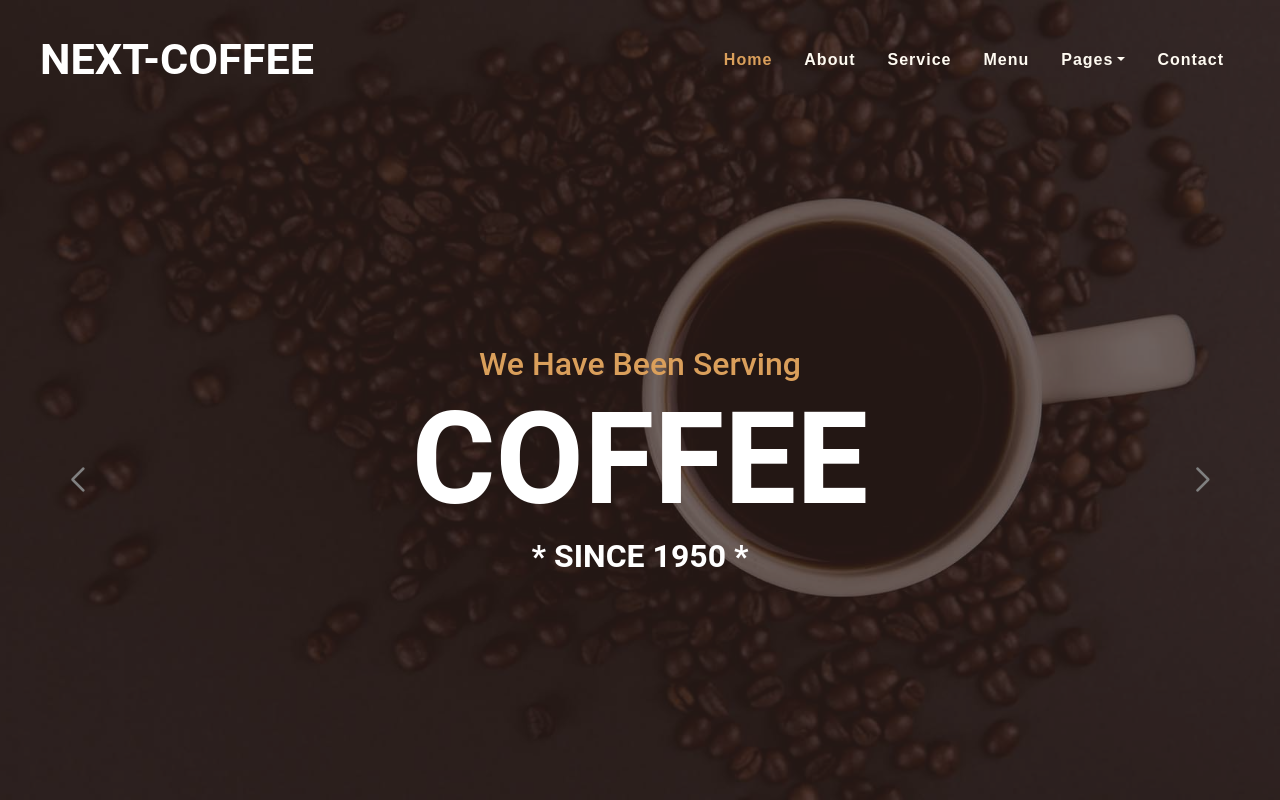
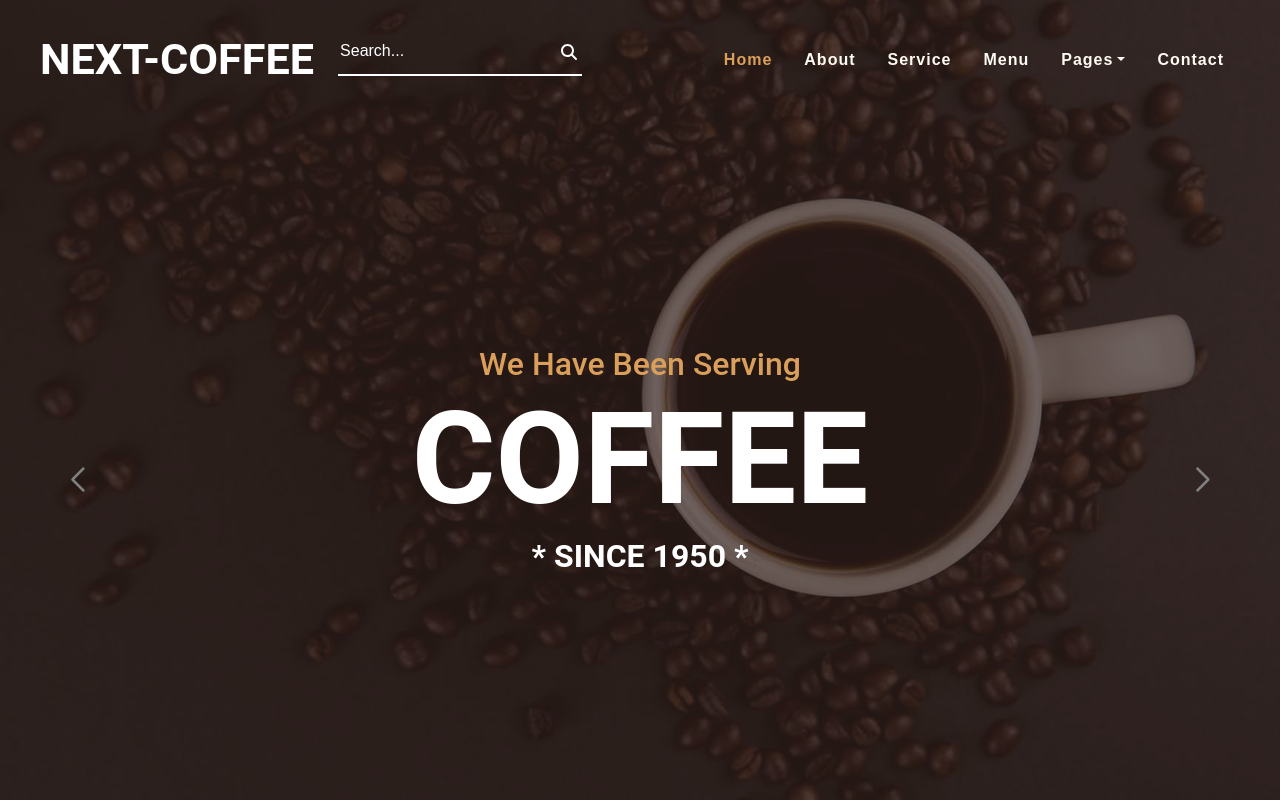
Before and after one commit to AmirAliAzimloo/SSR-SSG-Next13-Pages, a Next.js app: page / in a window 1280 px wide. Shown: the top 800 px of the page. Built offline with nearby package versions, Linux system fonts and the light colour scheme; data requests are answered from the project's data file.

Commit message:
global search completed

```diff
--- a/components/modules/Navbar/Navbar.tsx
+++ b/components/modules/Navbar/Navbar.tsx
@@ -1,16 +1,60 @@
-import React from "react";
+import React, { useState } from "react";
 import styles from "@/styles/Navbar.module.css";
 import Link from "next/link";
 
+// Fontawesome
+import "@fortawesome/fontawesome-svg-core/styles.css";
+import { config } from "@fortawesome/fontawesome-svg-core";
+config.autoAddCss = false;
+import { FontAwesomeIcon } from "@fortawesome/react-fontawesome";
+import { faSearch } from "@fortawesome/free-solid-svg-icons";
+import { useRouter } from "next/router";
+
 function Navbar() {
+
+  const route = useRouter();
+  const [search, setSearch] = useState("");
+
+  const searchHandlerWithEnter = (event:React.KeyboardEvent<HTMLInputElement>) => {
+    if (event.keyCode === 13) {
+      if (search.trim()) {
+        route.push(`/search?q=${search}`);
+      }
+    }
+  };
+
+  const searchHandler = () => {
+    if (search.trim()) {
+      route.push(`/search?q=${search}`);
+    }
+  };
+
   return (
     <div className={`container-fluid p-0 ${styles.nav_bar}`}>
       <nav
         className={`${styles.navbar} ${styles.navbar_expand_lg} bg-none navbar-dark py-3`}
       >
-        <a href="index.html" className={`${styles.navbar_brand} px-lg-4 m-0`}>
-          <h1 className="m-0 display-4 text-uppercase text-white">Next-Coffee</h1>
-        </a>
+         <div className="d-flex align-items-center position-relative">
+          <Link href="/" className={`${styles.navbar_brand} px-lg-4 m-0`}>
+            <h1 className="m-0 display-4 text-uppercase text-white">
+              Next-Coffee
+            </h1>
+          </Link>
+
+          <input
+            value={search}
+            onChange={(event) => setSearch(event.target.value)}
+            onKeyDown={searchHandlerWithEnter}
+            type="text"
+            className={styles.search_input}
+            placeholder="Search..."
+          />
+          <FontAwesomeIcon
+            onClick={searchHandler}
+            className={styles.search_icon}
+            icon={faSearch}
+          />
+        </div>
         <button
           type="button"
           className={`${styles.navbar_toggler}`}
--- /dev/null
+++ b/components/templates/Search/Result.tsx
@@ -0,0 +1,40 @@
+import Card from "@/components/modules/Card/Card";
+import { MenuTypes } from "@/types/serverTypes";
+import React from "react";
+
+interface ResultProps{
+    searchResult:MenuTypes[]
+}
+
+function Result({ searchResult }:ResultProps) {
+  return (
+    <div className="container-fluid pt-5">
+      <div className="container">
+        <div className="row">
+          <div className="col-lg-6">
+            <h1 className="mb-5">Hot Coffee</h1>
+            {/*  */}
+            {searchResult
+              .filter((item) => item.type === "hot")
+              .slice(0, 3)
+              .map((item) => (
+                <Card {...item} key={item.id} />
+              ))}
+          </div>
+          <div className="col-lg-6">
+            <h1 className="mb-5">Cold Coffee</h1>
+
+            {searchResult
+              .filter((item) => item.type === "cold")
+              .slice(0, 3)
+              .map((item) => (
+                <Card {...item} key={item.id} />
+              ))}
+          </div>
+        </div>
+      </div>
+    </div>
+  );
+}
+
+export default Result;
--- a/pages/search/index.tsx
+++ b/pages/search/index.tsx
@@ -1,7 +1,38 @@
+import PageHeader from "@/components/modules/PageHeader/PageHeader";
+import Result from "@/components/templates/Search/Result";
+import { MenuTypes } from "@/types/serverTypes";
 import React from "react";
 
-function Search() {
-  return <h1>Search Page :))</h1>;
+interface SearchProps{
+  data:MenuTypes[]
+}
+
+function Search({ data }:SearchProps) {
+  return (
+    <>
+      <PageHeader route="Search" />
+      <Result searchResult={data} />
+    </>
+  );
+}
+
+export async function getServerSideProps(context:any) {
+  const { query } = context;
+
+  const res = await fetch("http://localhost:4000/menu");
+  const data:MenuTypes[] = await res.json();
+
+  const searchResult = data.filter(
+    (item) =>
+      item.type.toLowerCase().includes(query.q.toLowerCase()) ||
+      item.title.toLowerCase().includes(query.q.toLowerCase())
+  );
+
+  return {
+    props: {
+      data: searchResult,
+    },
+  };
 }
 
 export default Search;
```
